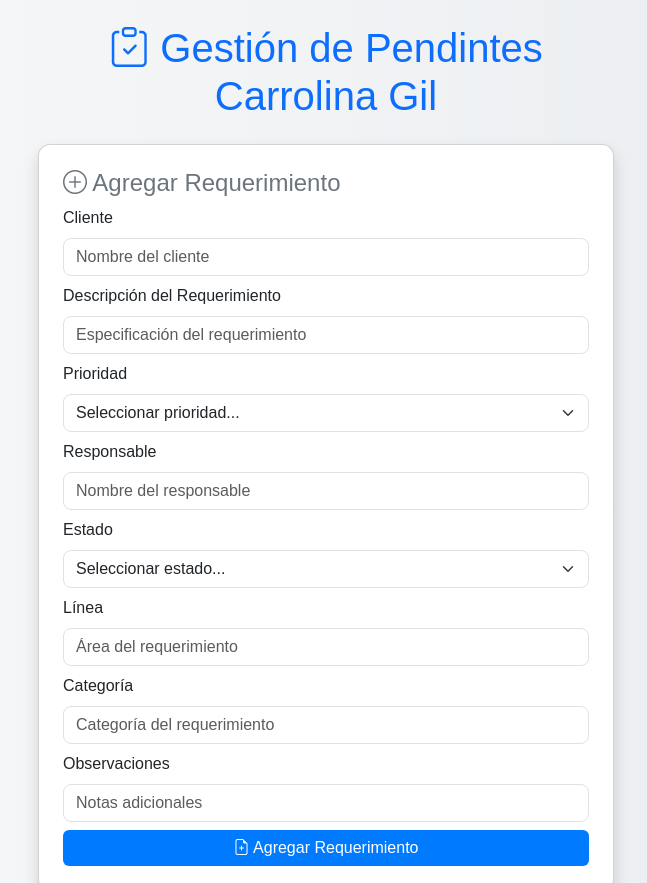
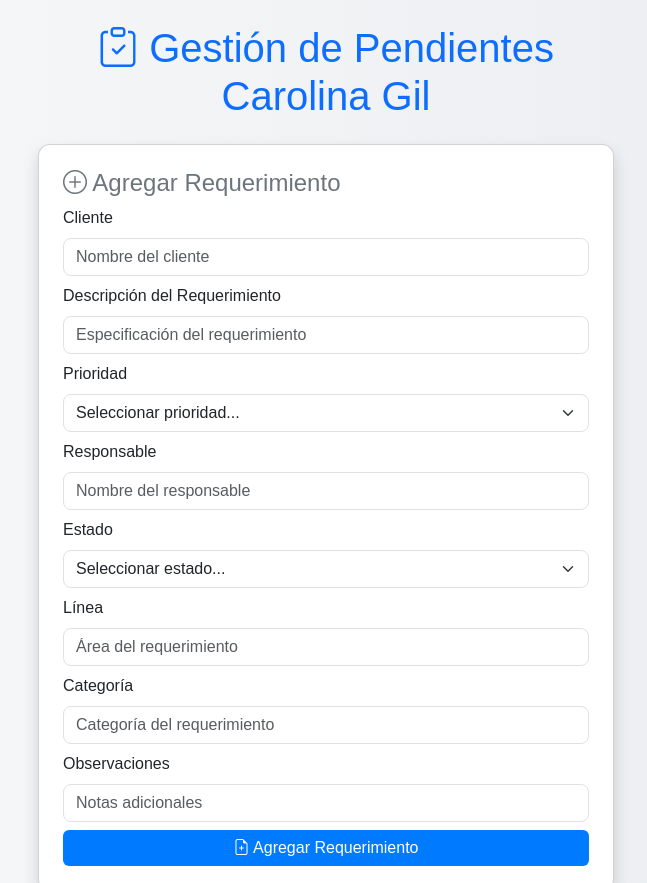
Before and after one commit to JuanfGil/requerimientos, a website: page index.html in a window 1280 px wide. Shown: the top 883 px of the page, without its empty margins (314-961 px from the left). Drawn offline with nearby package versions, Linux system fonts and the light colour scheme; no server answers.

Commit message:
Update index.html

```diff
--- a/index.html
+++ b/index.html
@@ -3,7 +3,7 @@
 <head>
     <meta charset="UTF-8">
     <meta name="viewport" content="width=device-width, initial-scale=1.0">
-    <title>Gestión de Pendintes Carrolina Gil</title>
+    <title>Gestión de Pendientes Carolina Gil</title>
     <!-- Bootstrap -->
     <link href="https://cdn.jsdelivr.net/npm/bootstrap@5.3.0/dist/css/bootstrap.min.css" rel="stylesheet">
     <!-- Íconos de Bootstrap -->
@@ -84,7 +84,7 @@
 <body>
 
     <div class="container mt-4">
-        <h1 class="text-center text-primary mb-4"><i class="bi bi-clipboard-check"></i> Gestión de Pendintes Carrolina Gil</h1>
+        <h1 class="text-center text-primary mb-4"><i class="bi bi-clipboard-check"></i> Gestión de Pendientes Carolina Gil</h1>
 
 
         <!-- Formulario -->
```
